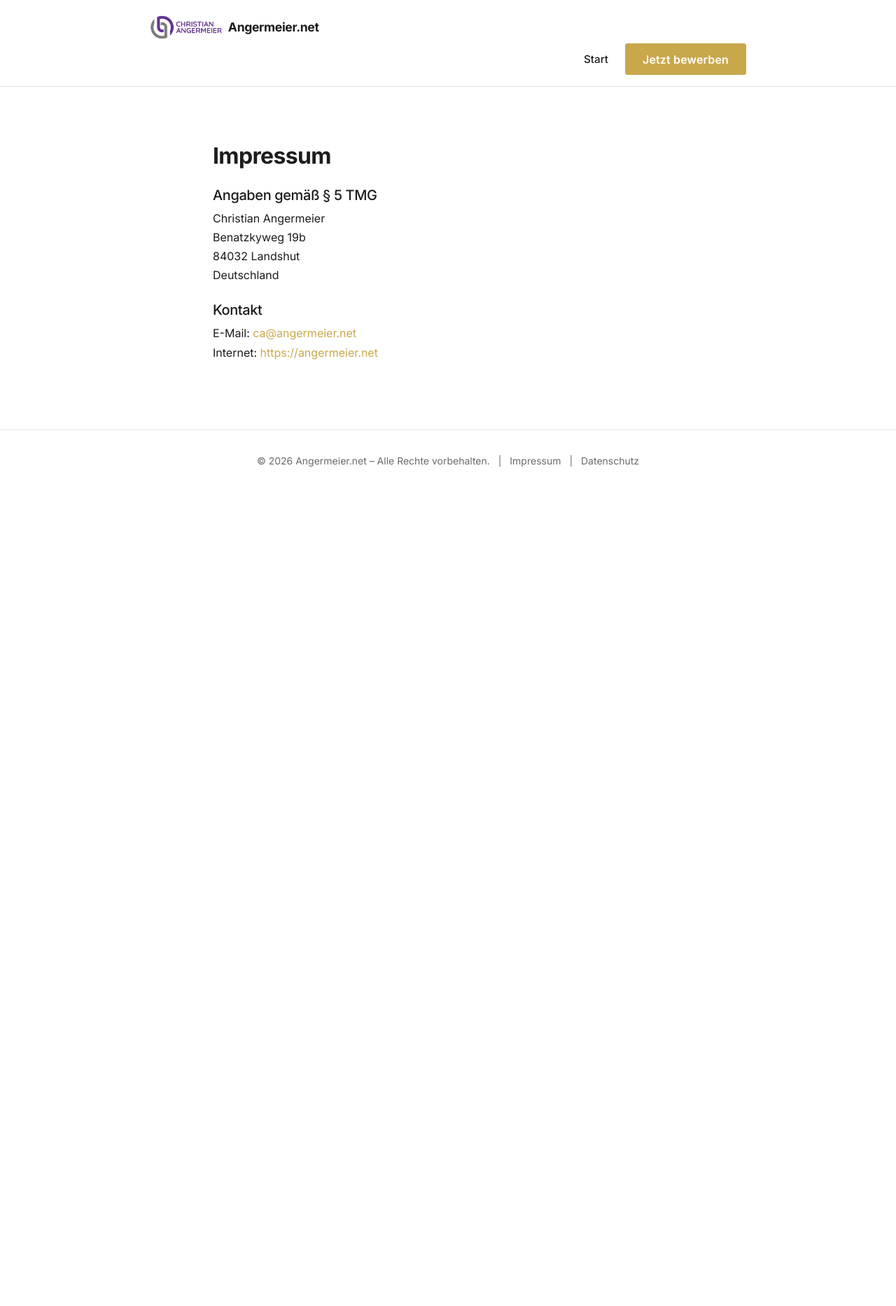
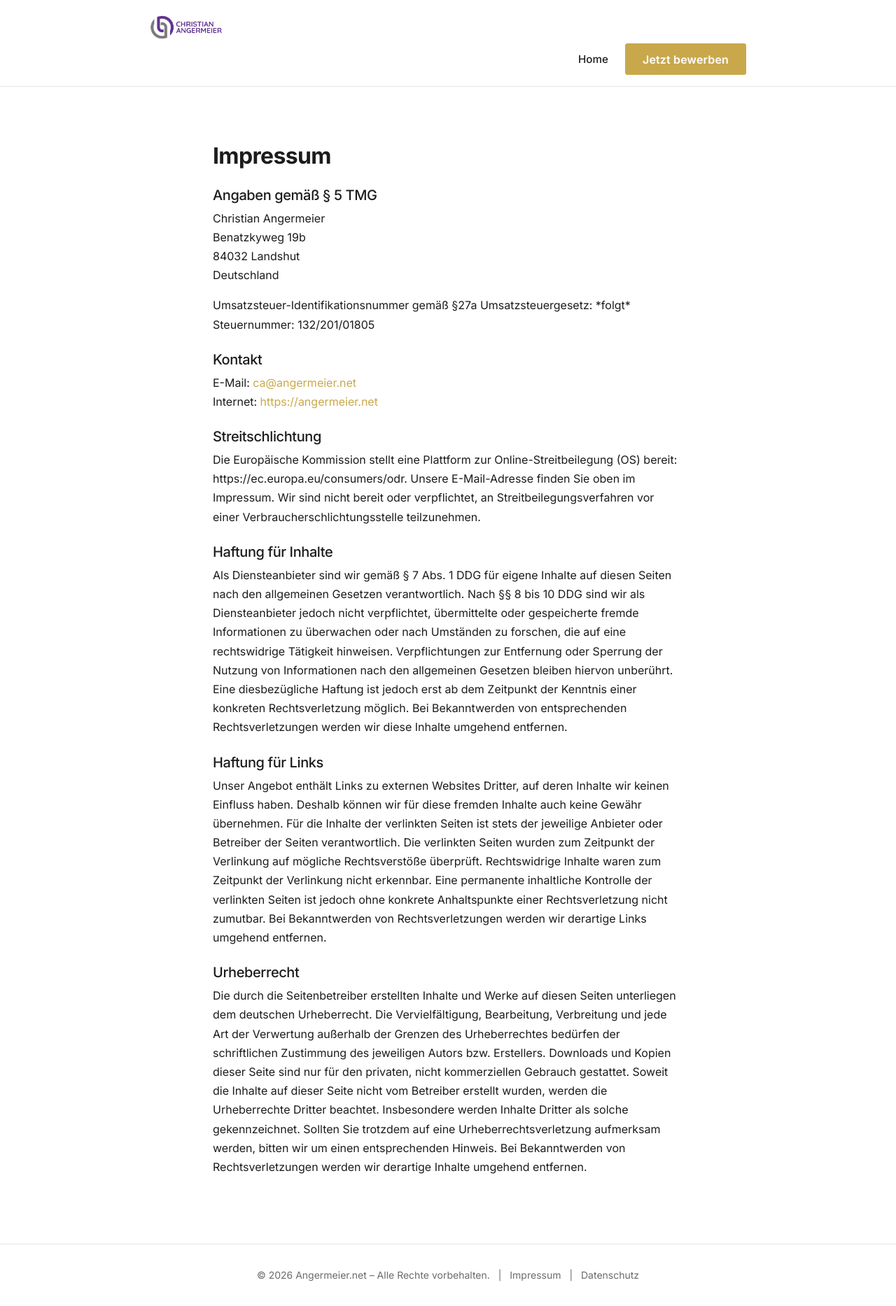
Before and after one commit to gdsanger/angermeier.net, a Django app: page /impressum/ in a window 1280 px wide. Shown: the whole page at 70% size. Before the commit the page ends 668 px from the top, so only its background shows below. Run offline with Django 4.2, Linux system fonts and the light colour scheme; some libraries are stand-ins or nearby versions.

Commit message:
Änderung an base.html

```diff
--- a/mentoring/templates/mentoring/base.html
+++ b/mentoring/templates/mentoring/base.html
@@ -232,7 +232,6 @@
     <div class="container-narrow w-100" style="max-width:900px;">
       <a class="navbar-brand d-flex align-items-center gap-2" href="/">
         <img src="{% static 'logo.png' %}" alt="Angermeier.net Logo" height="36">
-        Angermeier.net
       </a>
       <button class="navbar-toggler" type="button" data-bs-toggle="collapse" data-bs-target="#navMenu"
               aria-controls="navMenu" aria-expanded="false" aria-label="Navigation öffnen">
@@ -241,7 +240,7 @@
       <div class="collapse navbar-collapse" id="navMenu">
         <ul class="navbar-nav ms-auto align-items-md-center gap-md-2">
           <li class="nav-item">
-            <a class="nav-link" href="/">Start</a>
+            <a class="nav-link" href="/">Home</a>
           </li>
           <li class="nav-item">
             <a class="btn btn-primary-gold ms-md-2 mt-2 mt-md-0" href="/bewerben/">Jetzt bewerben</a>
--- a/mentoring/templates/mentoring/impressum.html
+++ b/mentoring/templates/mentoring/impressum.html
@@ -14,12 +14,39 @@
       84032 Landshut<br>
       Deutschland
     </p>
-
+    <p>
+      Umsatzsteuer-Identifikationsnummer gemäß §27a Umsatzsteuergesetz: *folgt*
+      Steuernummer: 132/201/01805
+    </p>
     <h2 class="h5 mb-2 mt-4">Kontakt</h2>
     <p>
       E-Mail: <a href="mailto:ca@angermeier.net">ca@angermeier.net</a><br>
       Internet: <a href="https://angermeier.net">https://angermeier.net</a>
     </p>
-  </div>
+    <h2 class="h5 mb-2 mt-4">Streitschlichtung</h2>
+    <p>
+Die Europäische Kommission stellt eine Plattform zur Online-Streitbeilegung (OS) bereit: https://ec.europa.eu/consumers/odr.
+Unsere E-Mail-Adresse finden Sie oben im Impressum.
+
+Wir sind nicht bereit oder verpflichtet, an Streitbeilegungsverfahren vor einer Verbraucherschlichtungsstelle teilzunehmen.
+</p>
+<h2 class="h5 mb-2 mt-4">Haftung für Inhalte</h2>
+<p>
+Als Diensteanbieter sind wir gemäß § 7 Abs. 1 DDG für eigene Inhalte auf diesen Seiten nach den allgemeinen Gesetzen verantwortlich. Nach §§ 8 bis 10 DDG sind wir als Diensteanbieter jedoch nicht verpflichtet, übermittelte oder gespeicherte fremde Informationen zu überwachen oder nach Umständen zu forschen, die auf eine rechtswidrige Tätigkeit hinweisen.
+
+Verpflichtungen zur Entfernung oder Sperrung der Nutzung von Informationen nach den allgemeinen Gesetzen bleiben hiervon unberührt. Eine diesbezügliche Haftung ist jedoch erst ab dem Zeitpunkt der Kenntnis einer konkreten Rechtsverletzung möglich. Bei Bekanntwerden von entsprechenden Rechtsverletzungen werden wir diese Inhalte umgehend entfernen.
+
+<h2 class="h5 mb-2 mt-4">Haftung für Links</h2>
+<p>
+Unser Angebot enthält Links zu externen Websites Dritter, auf deren Inhalte wir keinen Einfluss haben. Deshalb können wir für diese fremden Inhalte auch keine Gewähr übernehmen. Für die Inhalte der verlinkten Seiten ist stets der jeweilige Anbieter oder Betreiber der Seiten verantwortlich. Die verlinkten Seiten wurden zum Zeitpunkt der Verlinkung auf mögliche Rechtsverstöße überprüft. Rechtswidrige Inhalte waren zum Zeitpunkt der Verlinkung nicht erkennbar.
+
+Eine permanente inhaltliche Kontrolle der verlinkten Seiten ist jedoch ohne konkrete Anhaltspunkte einer Rechtsverletzung nicht zumutbar. Bei Bekanntwerden von Rechtsverletzungen werden wir derartige Links umgehend entfernen.
+</p>
+<h2 class="h5 mb-2 mt-4">Urheberrecht</h2>
+<p>
+Die durch die Seitenbetreiber erstellten Inhalte und Werke auf diesen Seiten unterliegen dem deutschen Urheberrecht. Die Vervielfältigung, Bearbeitung, Verbreitung und jede Art der Verwertung außerhalb der Grenzen des Urheberrechtes bedürfen der schriftlichen Zustimmung des jeweiligen Autors bzw. Erstellers. Downloads und Kopien dieser Seite sind nur für den privaten, nicht kommerziellen Gebrauch gestattet.
+
+Soweit die Inhalte auf dieser Seite nicht vom Betreiber erstellt wurden, werden die Urheberrechte Dritter beachtet. Insbesondere werden Inhalte Dritter als solche gekennzeichnet. Sollten Sie trotzdem auf eine Urheberrechtsverletzung aufmerksam werden, bitten wir um einen entsprechenden Hinweis. Bei Bekanntwerden von Rechtsverletzungen werden wir derartige Inhalte umgehend entfernen.
+  </p></div>
 </section>
 {% endblock %}
```
